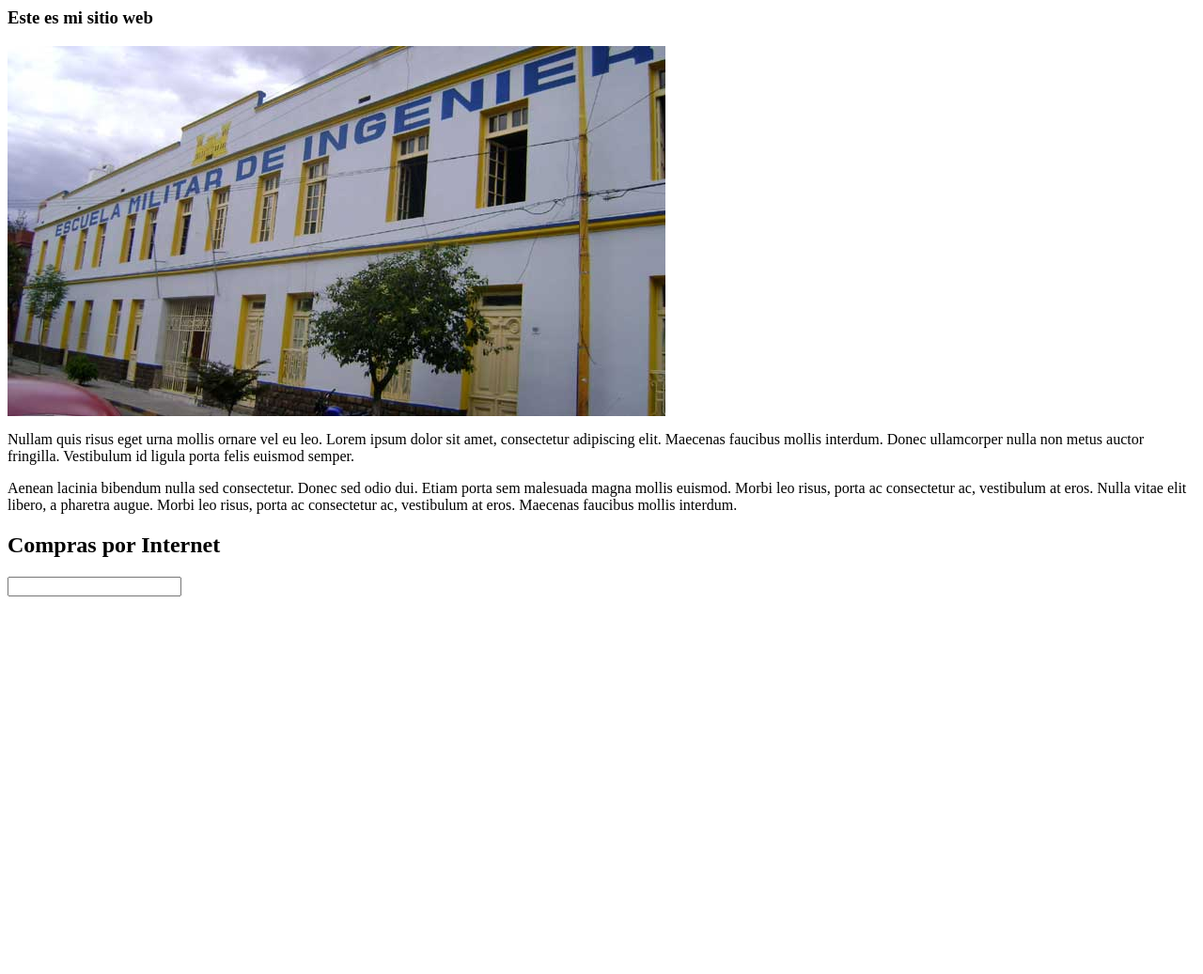
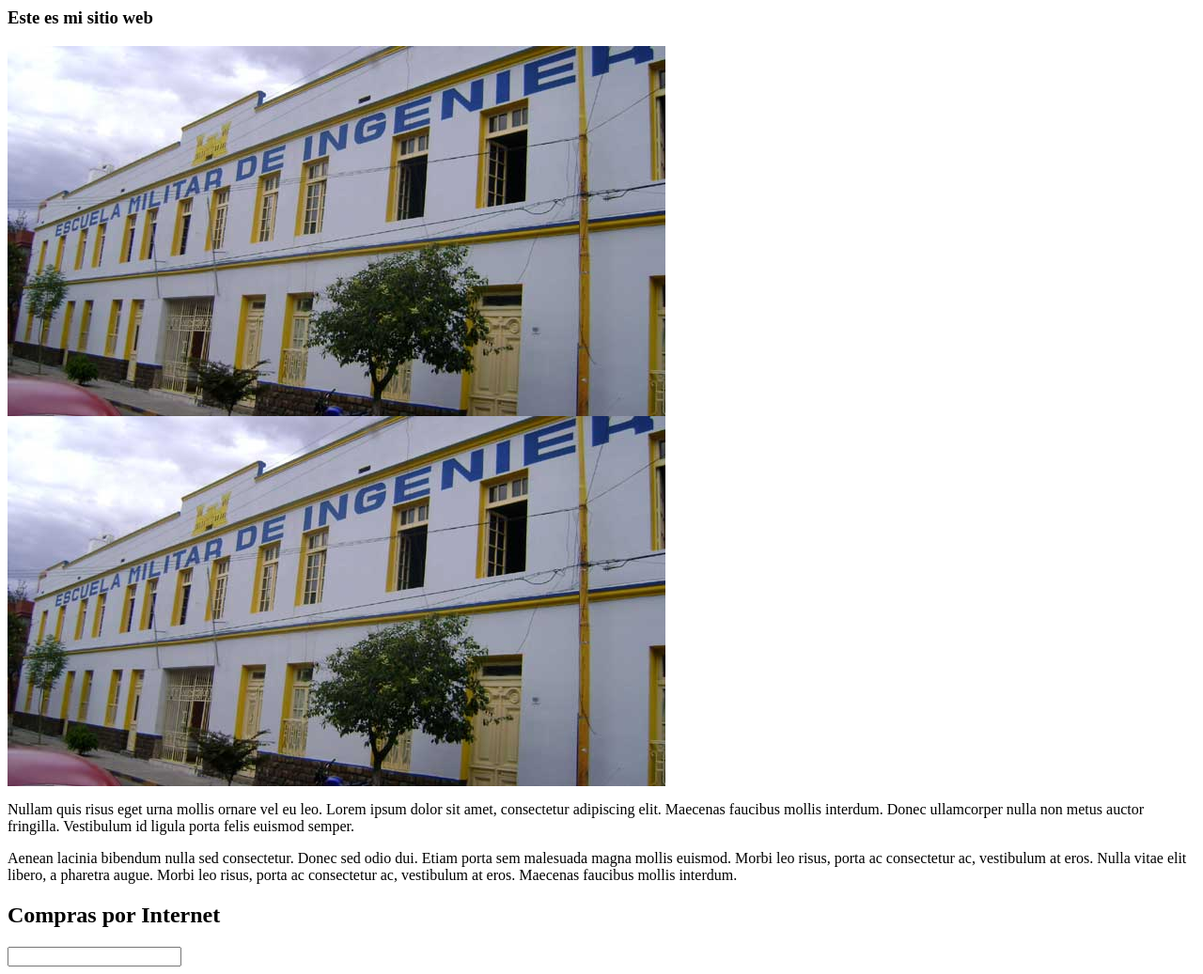
Before and after one commit to wavecos/my-website-alfredo, a plain HTML site: page index.html in a window 1280 px wide. Shown: the whole page at 94% size. Before the commit the page ends 800 px from the top, so only its background shows below. Drawn offline with Linux system fonts and the light colour scheme.

Commit message:
se adicio una imagen al lado de la anterior

```diff
--- a/index.html
+++ b/index.html
@@ -6,6 +6,8 @@
 <h3>Este es mi sitio web</h3>
 
 <img src="emi.jpg">
+<img src="emi.jpg">
+
 
 <p>
 Nullam quis risus eget urna mollis ornare vel eu leo. Lorem ipsum dolor sit amet, consectetur adipiscing elit. Maecenas faucibus mollis interdum. Donec ullamcorper nulla non metus auctor fringilla. Vestibulum id ligula porta felis euismod semper.
```
